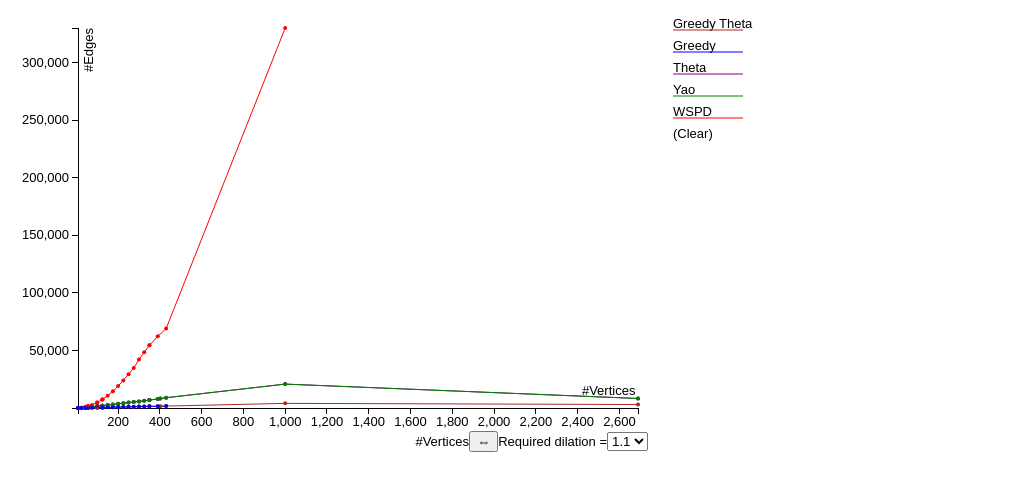
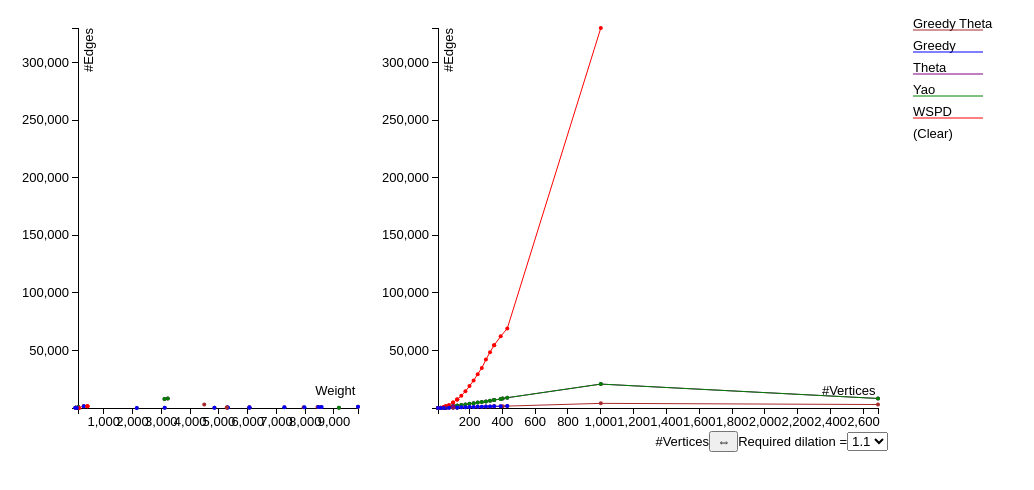
Before and after one commit to xiaq/Vis3, a plain HTML site: page index.html in a window 1280 px wide. Shown: the whole page, without its empty margins (0-1034 px from the left). Drawn offline with Linux system fonts and the light colour scheme.

Commit message:
Too lazy; didn't write

```diff
--- a/index.html
+++ b/index.html
@@ -23,7 +23,7 @@
     stroke-width: 2px;
   }
 
-  #legend, #line-chart {
+  #legend, #line-chart, #scatter-plot {
     float: left;
   }
 
--- a/vis.js
+++ b/vis.js
@@ -120,7 +120,7 @@ d3.csv("data.csv", function(error, data) {
 // Line chart
 (function() {
   var margin = {top: 20, right: 10, bottom: 20, left: 70},
-      width = 640 - margin.left - margin.right,
+      width = 520 - margin.left - margin.right,
       height = 420 - margin.top - margin.bottom;
 
   var x = d3.scale.linear()
@@ -149,7 +149,6 @@ d3.csv("data.csv", function(error, data) {
 
   var $x, $xLabel, $y, $yLabel, $paths = {};
 
-  dispatch.on('load.linechart', function(data) {
   $x = svg.append("g")
       .attr("class", "x axis")
       .attr("transform", "translate(0," + height + ")");
@@ -158,7 +157,6 @@ d3.csv("data.csv", function(error, data) {
       .attr('dy', '-1em')
       .attr('dx', '-0.2em')
       .style('text-anchor', 'end');
-
   $y = svg.append("g")
       .attr("class", "y axis");
   $yLabel = $y.append("text")
@@ -172,9 +170,8 @@ d3.csv("data.csv", function(error, data) {
         .attr("class", "line")
         .attr('style', 'stroke: ' + algorithms[alg]);
   });
-    update();
-  });
 
+  dispatch.on('load.linechart', update);
   dispatch.on('xfilter.linechart', update);
   dispatch.on('xswitch.linechart', update)
 
@@ -239,4 +236,68 @@ d3.csv("data.csv", function(error, data) {
   }
 })();
 
+// Scatter plot
+(function() {
+  var margin = {top: 20, right: 10, bottom: 20, left: 70},
+      width = 360 - margin.left - margin.right,
+      height = 420 - margin.top - margin.bottom;
+
+  var x = d3.scale.linear()
+      .range([0, width]);
+
+  var y = d3.scale.linear()
+      .range([height, 0]);
+
+  var xAxis = d3.svg.axis()
+      .scale(x)
+      .orient("bottom");
+
+  var yAxis = d3.svg.axis()
+      .scale(y)
+      .orient("left");
+
+  var svg = d3.select("#scatter-plot").append("svg")
+      .attr("width", width + margin.left + margin.right)
+      .attr("height", height + margin.top + margin.bottom)
+    .append("g")
+      .attr("transform", "translate(" + margin.left + "," + margin.top + ")");
+
+  var $x, $xLabel, $y, $yLabel;
+  $x = svg.append("g")
+      .attr("class", "x axis")
+      .attr("transform", "translate(0," + height + ")");
+  $xLabel = $x.append('text')
+      .attr('x', width)
+      .attr('dy', '-1em')
+      .attr('dx', '-0.2em')
+      .style('text-anchor', 'end');
+  $y = svg.append("g")
+      .attr("class", "y axis");
+  $yLabel = $y.append("text")
+      .attr("transform", "rotate(-90)")
+      .attr("y", 6)
+      .attr("dy", ".71em")
+      .style("text-anchor", "end");
+
+  function update() {
+    var data = theData.filter(function(d) { return d[theOtherIn] == theOtherInValue });
+    x.domain(d3.extent(data, attrgetter(theSXField)));
+    y.domain(d3.extent(data, attrgetter(theYField)));
+
+    $x.call(xAxis);
+    $y.call(yAxis);
+    $xLabel.text(outFields[theSXField]);
+    $yLabel.text(outFields[theYField]);
+
+    svg.selectAll('.dot').data(data)
+      .enter().append('circle')
+      .attr('class', 'dot').attr('r', 2)
+      .attr('cx', function(d) { return x(d[theSXField]); })
+      .attr('cy', function(d) { return y(d[theYField]); })
+      .style('fill', function (d) { return algorithms[d.algorithm]; });
+  }
+
+  dispatch.on('load.scatterplot', update);
+})();
+
 // vi: se sw=2 ts=2 sts=2:
```
Lines whose indentation alone changed are shown as unchanged.
